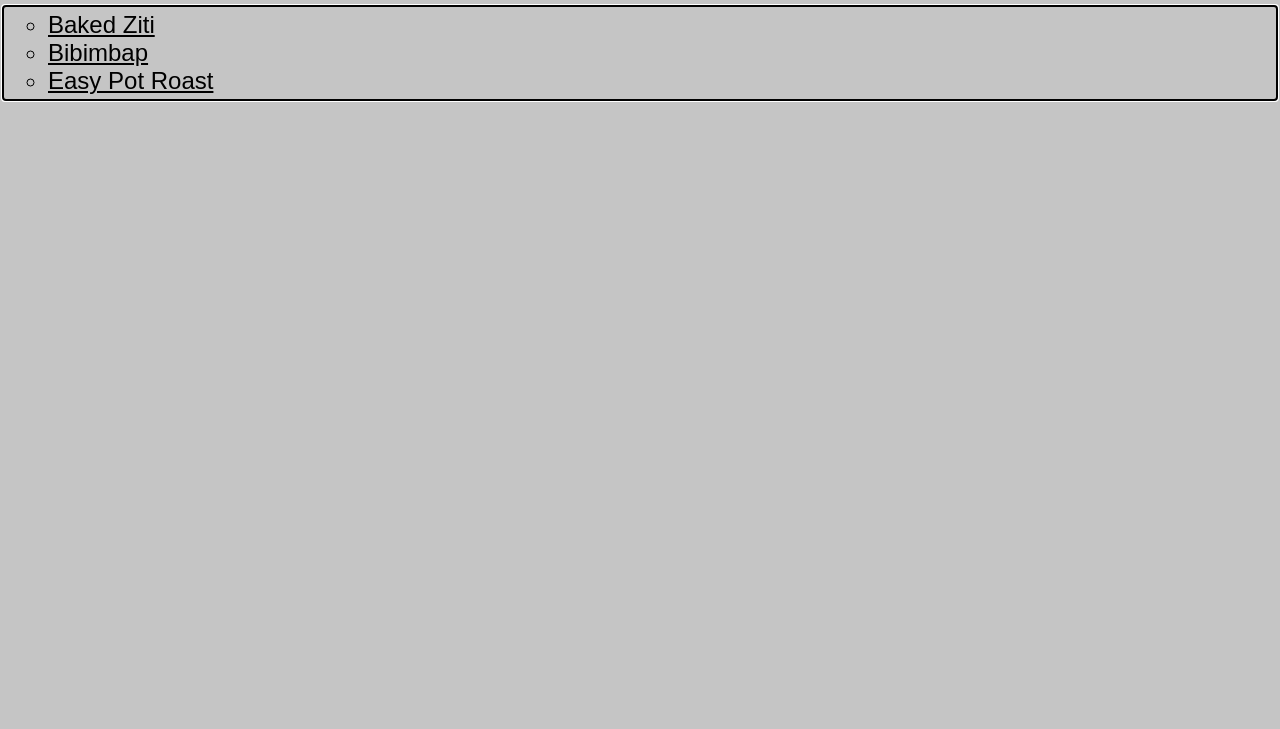
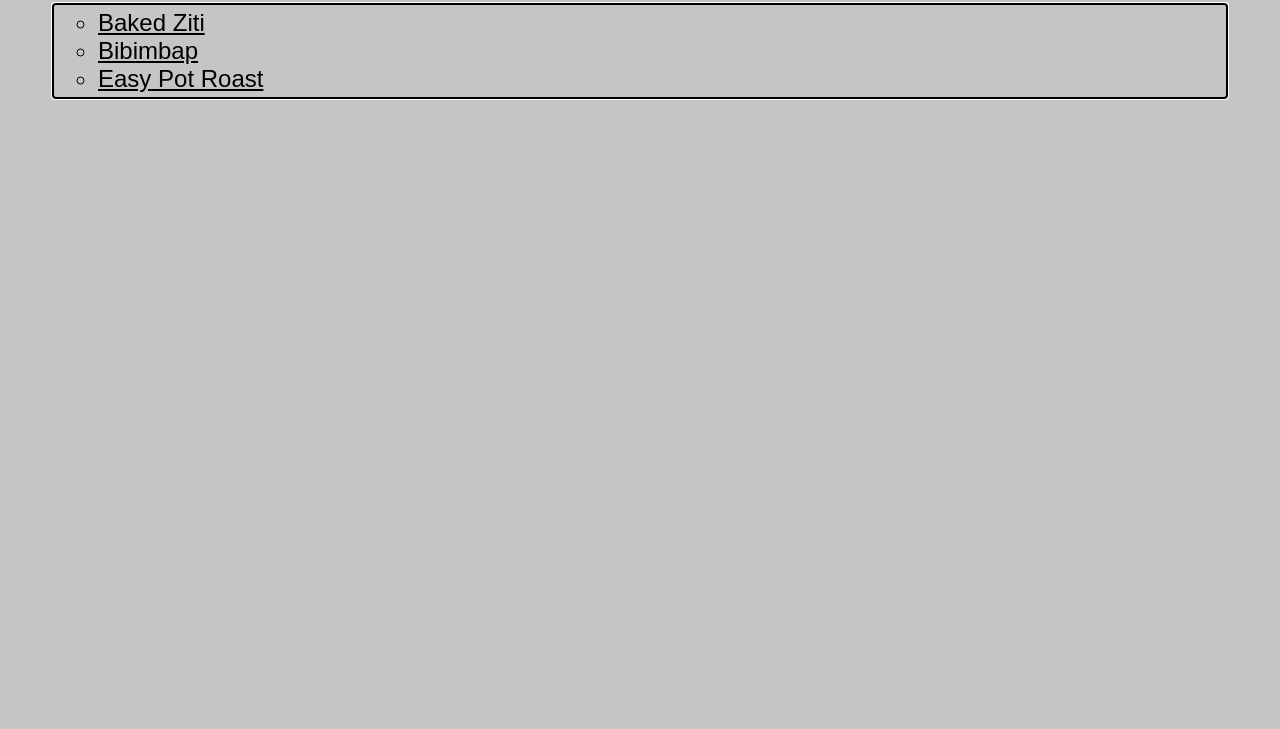
Before and after one commit to WilliamBoothe/odin-recipes, a plain HTML site: page index.html in a window 1280 px wide. Shown: the part 71-800 px from the top of the page. Drawn offline with Linux system fonts and the light colour scheme.

Commit message:
Ticker with resetting elements and inheritance
Added an element reset to the top of styles.css by assigning the
default values to the 'html' element and they having everything
else inherit from it.

Also, added a small amount of margin around the recipe list for
aesthetics.

```diff
--- a/styles.css
+++ b/styles.css
@@ -1,7 +1,15 @@
-* {
+html {
   font-family: Arial, sans-serif;
   background-color: #c5c5c5;
   color: black;
+}
+
+*,
+*::before,
+*::after {
+  font-family: inherit;
+  background-color: inherit;
+  color: inherit;
 }
 
 h1 {
@@ -18,6 +26,7 @@ h2 {
   list-style-type: circle;
   outline: auto;
   outline-offset: 5px;
+  margin: 0 50px;
 }
 
 .recipe-info {
```
